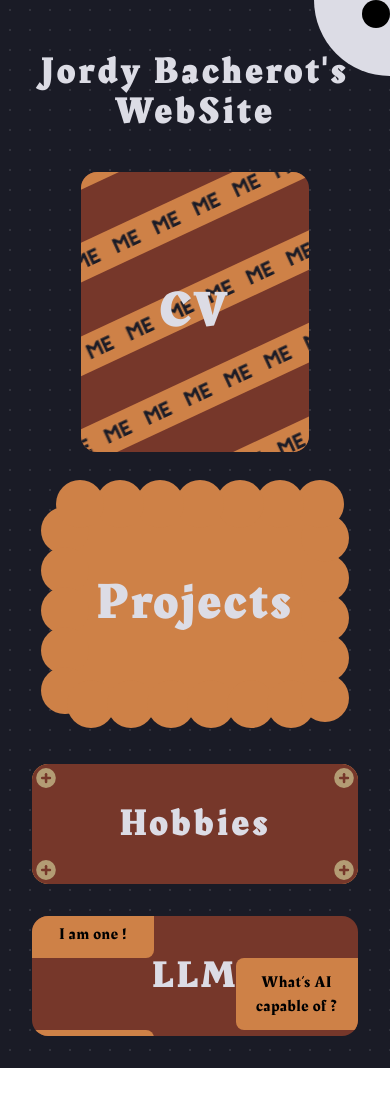
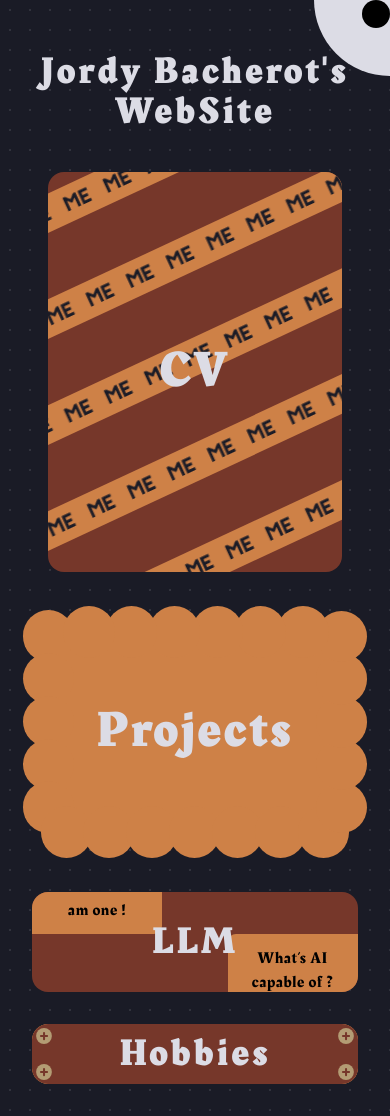
Before and after one commit to JordyBacherot/MyWebsite, a React (Vite) app: page / in a window 390 px wide. Before the commit the page ends 1068 px from the top, so only its background shows below. Built offline with nearby package versions, Linux system fonts and the light colour scheme.

Commit message:
Redesign for mobile (small change)

```diff
--- a/src/App.tsx
+++ b/src/App.tsx
@@ -7,38 +7,41 @@
 
 function App() {
     return (
-    //     Todo : redesign mobile/tablet responsive
     //     Todo : redesign LLM for mobile/tablet
     <>
         <Background>
             <header className="py-5 xl:max-w-7xl mx-auto lg:max-w-[900px]">
-                <h1 className="md:text-5xl font-bold color-text font-rakkas text-center lg:text-left text-4xl">
+                <h1 className="sm:text-5xl font-bold color-text font-rakkas text-center lg:text-left text-4xl">
                     Jordy Bacherot's WebSite
                 </h1>
             </header>
             <div className="xl:max-w-[1310px] lg:max-w-[900px] mx-auto">
                 <div className="grid grid-cols-20">
-                    <div className="col-start-4 col-end-18
+                    <div className="col-start-2 col-end-20
                     xl:col-span-6
-                    lg:mr-10 mt-5 lg:col-span-7">
+                    lg:mr-10 mt-5 lg:col-span-7
+                    md:mr-10 md:col-span-8">
                         <Cv />
                     </div>
-                    <div className="col-start-3 col-end-19 mt-13
-                    md:mt-10
+                    <div className="col-start-2 col-end-20 mt-15
+                    sm:mt-10
                     xl:col-start-8 xl:col-end-20 xl:p-5 xl:mt-12
                     lg:col-start-8 lg:col-end-20 lg:p-0 lg:ml-18 lg:mt-15
-                    md:p-15 md:col-start-2 md:col-end-20">
+                    md:col-start-9 md:col-end-20 md:p-0 md:ml-18 md:mt-12
+                    sm:p-15 sm:col-start-2 sm:col-end-20">
                         <Projects />
                     </div>
                     <div className="col-start-1 col-end-21 mt-15
-                    md:col-start-4 md:col-end-18 md:mt-10
-                    lg:col-start-1 lg:col-end-10 lg:mt-15">
-                        <Hobbies />
+                    sm:col-start-4 sm:col-end-18 sm:mt-10
+                    lg:col-start-1 lg:col-end-12 lg:mt-15
+                    md:col-start-1 md:col-end-12 md:mt-15">
+                        <Llm />
                     </div>
                     <div className="col-start-1 col-end-21 mt-8
-                    md:col-start-4 md:col-end-18 md:mt-10
-                    lg:col-start-12 lg:col-end-21 lg:mt-15">
-                        <Llm />
+                    sm:col-start-4 sm:col-end-18 sm:mt-10
+                    lg:col-start-14 lg:col-end-21 lg:mt-15
+                    md:col-start-14 md:col-end-21 md:mt-15">
+                        <Hobbies />
                     </div>
                 </div>
             </div>
--- a/src/CV/Cv.tsx
+++ b/src/CV/Cv.tsx
@@ -3,10 +3,10 @@
 
 function Cv() {
     return (
-        <div className="relative w-full h-70 rounded-2xl cv-color-bg overflow-hidden
+        <div className="relative w-full h-100 rounded-2xl cv-color-bg overflow-hidden
         xl:h-100
         lg:h-85
-        md:h-80 ">
+        md:h-110 ">
             {/* Container avec rotation */}
             <div className="absolute top-1/2 left-1/2 -translate-x-1/2 -translate-y-1/2 w-[200%] h-[200%] -rotate-25 z-0">
                 {/* Bandes de MeMoving avec espacement */}
--- a/src/Hobbies/Hobbies.tsx
+++ b/src/Hobbies/Hobbies.tsx
@@ -46,7 +46,7 @@
                         key={i}
                         src={screwImg}
                         alt="screw"
-                        className={`absolute ${positions[i]} w-5 h-5 z-10 screw-img`}
+                        className={`absolute ${positions[i]} lg:w-5 lg:h-5 w-4 h-4 z-10 screw-img`}
                         onClick={() => animateScrew(i)}
                     />
                 );
@@ -56,10 +56,10 @@
     }
 
     return (
-        <div className="relative w-full h-30 rounded-2xl bg-[#CE8147] overflow-hidden">
+        <div className="relative w-full lg:h-30 h-15 md:h-20 rounded-2xl bg-[#CE8147] overflow-hidden">
             <div id="falling_bloc" className="absolute top-0 left-0 w-full rounded-2xl h-full cv-color-bg">
                 <div className="relative w-full h-full flex items-center justify-center z-10">
-                    <h2 className="md:text-5xl font-bold color-text font-rakkas text-4xl">Hobbies</h2>
+                    <h2 className="lg:text-5xl font-bold color-text font-rakkas text-4xl">Hobbies</h2>
                 </div>
                 {drawScrew()}
             </div>
--- a/src/Llm/Llm.css
+++ b/src/Llm/Llm.css
@@ -1,4 +1,4 @@
-@keyframes slideUp-xl {
+@keyframes slideUp-lg {
     0% {
         transform: translateY(250%);
         opacity: 0;
@@ -25,39 +25,39 @@
     }
 }
 
-@keyframes slideUp-lg {
+@keyframes slideUp {
     0% {
         transform: translateY(175%);
         opacity: 0;
     }
     20% {
-        transform: translateY(75%);
+        transform: translateY(50%);
         opacity: 1;
     }
     40% {
-        transform: translateY(-25%);
+        transform: translateY(-50%);
         opacity: 1;
     }
     60% {
-        transform: translateY(-125%);
+        transform: translateY(-150%);
         opacity: 1;
     }
     80% {
-        transform: translateY(-225%);
+        transform: translateY(-250%);
         opacity: 1;
     }
     100% {
-        transform: translateY(-325%);
+        transform: translateY(-350%);
         opacity: 0;
     }
 }
 
 .message-animate {
-    animation: slideUp-lg 8s ease-in-out infinite;
+    animation: slideUp 10s ease-in-out infinite;
 }
 
-@media (min-width: 1280px) {
+@media (min-width: 1022px) {
     .message-animate {
-        animation: slideUp-xl 8s ease-in-out infinite;
+        animation: slideUp-lg 10s ease-in-out infinite;
     }
 }
--- a/src/Llm/Llm.tsx
+++ b/src/Llm/Llm.tsx
@@ -12,7 +12,7 @@
         return messages.map((message, index) => (
             <div
                 key={index}
-                className={`text-center flex flex-col justify-center message-animate items-center w-3/8 pl-5 pr-5 p-3  bg-[#CE8147] font-rakkas-small ${index % 2 === 1 ? 'self-start rounded-r-lg' : '  self-end rounded-l-lg'}`}
+                className={`text-1xl text-center flex flex-col justify-center message-animate items-center w-4/10 pl-5 pr-5 p-3  bg-[#CE8147] font-rakkas-small ${index % 2 === 1 ? 'self-start rounded-r-lg' : '  self-end rounded-l-lg'}`}
             >
                 {message}
             </div>
@@ -20,10 +20,10 @@
     }
 
     return (
-        <div className="relative w-full h-30  rounded-2xl cv-color-bg overflow-hidden flex flex-col ">
+        <div className="relative w-full md:h-20 h-25 lg:h-30 rounded-2xl cv-color-bg overflow-hidden flex flex-col ">
             {generateMessageList()}
             <div className="absolute top-0 left-0 w-full h-full flex items-center justify-center z-10">
-                <h2 className="md:text-5xl font-bold color-text font-rakkas text-4xl">LLM</h2>
+                <h2 className="lg:text-5xl font-bold color-text font-rakkas text-4xl">LLM</h2>
             </div>
         </div>
     );
--- a/src/Projects/Projects.tsx
+++ b/src/Projects/Projects.tsx
@@ -149,6 +149,7 @@
         <div className="relative w-full bg-[#F0F0F0] rounded-2xl h-50
         xl:h-75
         lg:h-65
+        md:h-95
         sm:h-80">
             <div className="relative w-full h-full">
                 {balls}
```
